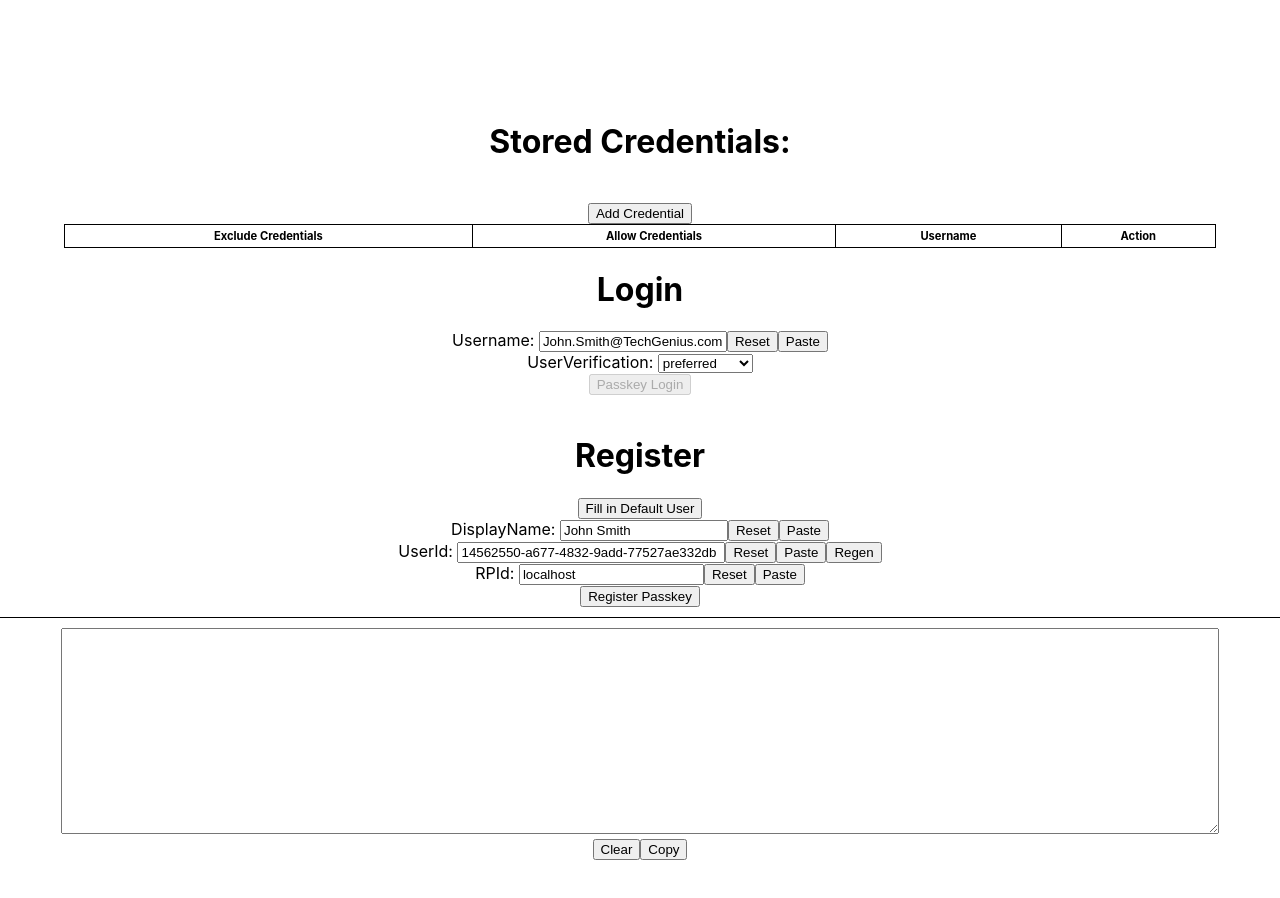
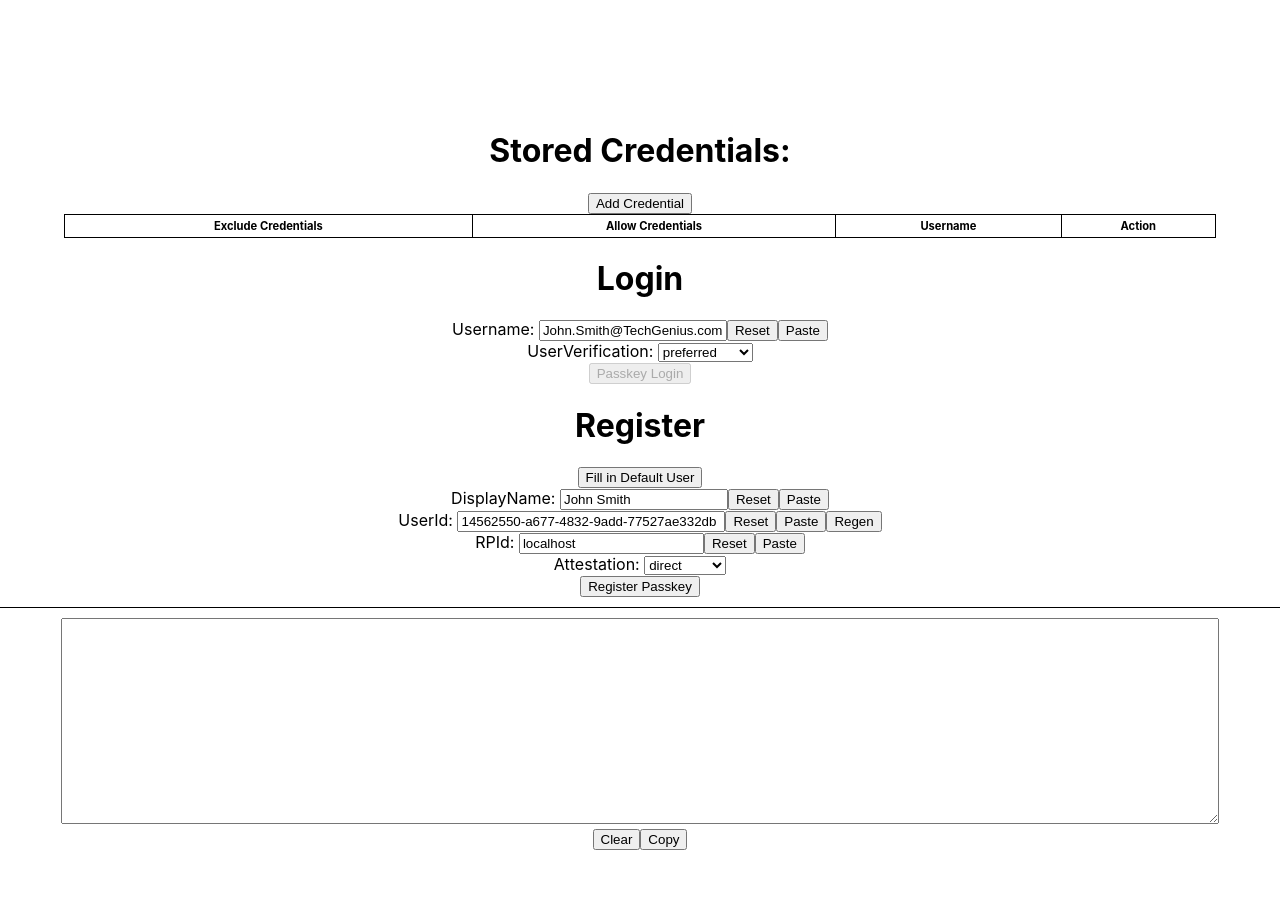
Before and after one commit to jianshaow/webauthn-demo, a React (Create React App) app: page / in a window 1280 px wide. Shown: the top 898 px of the page. Built offline with nearby package versions, Linux system fonts and the light colour scheme; the HTML template or start-up script is replaced by a standard one; what cbor-x would draw is missing.

Commit message:
add attestation

```diff
--- a/src/components/Home.tsx
+++ b/src/components/Home.tsx
@@ -18,6 +18,7 @@ interface HomeState {
   allowCredentials: PublicKeyCredentialDescriptor[];
   storedCredentials: CredentialEntity[];
   rpId: string;
+  attestation: string;
   showImport: boolean;
   showCopiedMessage: boolean;
   importCredential: string;
@@ -38,6 +39,7 @@ const defaultState = {
   excludeCredentials: [],
   allowCredentials: [],
   rpId: window.location.host.split(':')[0],
+  attestation: 'direct',
   showImport: false,
   showCopiedMessage: false,
   importCredential: ''
@@ -157,7 +159,7 @@ class Home extends Component<{}, HomeState> {
 
   handleRegister = async (e: FormEvent) => {
     e.preventDefault();
-    const { username, displayName, userId, rpId, storedCredentials, excludeCredentials } = this.state;
+    const { username, displayName, userId, rpId, attestation, storedCredentials, excludeCredentials } = this.state;
 
     try {
       this.log('Start register...');
@@ -169,7 +171,7 @@ class Home extends Component<{}, HomeState> {
       }
 
       // initialize register to get creation options
-      const publicKey = reg.initRegistration(rpId, userId, username, displayName, excludeCredentials);
+      const publicKey = reg.initRegistration(rpId, userId, username, displayName, attestation as AttestationConveyancePreference, excludeCredentials);
       const createCredentialOptions: CredentialCreationOptions = { publicKey: publicKey }
 
       const credential = await navigator.credentials.create(createCredentialOptions) as PublicKeyCredential;
@@ -287,11 +289,12 @@ class Home extends Component<{}, HomeState> {
     return (
       <div>
         <h1>Stored Credentials:</h1>
-        <br />
-        <button onClick={(e: MouseEvent<HTMLButtonElement>) => {
-          e.preventDefault();
-          this.setState({ showImport: !showImport });
-        }}>Add Credential</button>
+        <div>
+          <button onClick={(e: MouseEvent<HTMLButtonElement>) => {
+            e.preventDefault();
+            this.setState({ showImport: !showImport });
+          }}>Add Credential</button>
+        </div>
         {showImport && (
           <div>
             <input
@@ -381,7 +384,8 @@ class Home extends Component<{}, HomeState> {
               e.preventDefault();
               this.setState({ username: await navigator.clipboard.readText() });
             }}>Paste</button>
-            <br />
+          </div>
+          <div>
             <label> UserVerification: </label>
             <select value={userVerification} onChange={(e: ChangeEvent<HTMLSelectElement>) => {
               this.setState({ userVerification: e.target.value })
@@ -391,17 +395,18 @@ class Home extends Component<{}, HomeState> {
               <option key='required' value='required'>required</option>
             </select>
           </div>
-          <button type="submit" disabled={!storedCredentials.length}>Passkey Login</button>
+          <div>
+            <button type="submit" disabled={!storedCredentials.length}>Passkey Login</button>
+          </div>
         </form>
       </div>
     );
   }
 
   renderRegister() {
-    const { userId, displayName, rpId } = this.state;
+    const { userId, displayName, rpId, attestation } = this.state;
     return (
       <div>
-        <br />
         <h1>Register</h1>
         <form onSubmit={this.handleRegister}>
           <div>
@@ -409,7 +414,8 @@ class Home extends Component<{}, HomeState> {
               e.preventDefault();
               this.setState({ ...defaultUser });
             }}>Fill in Default User</button>
-            <br />
+          </div>
+          <div>
             <label> DisplayName: </label>
             <input type="text"
               value={displayName}
@@ -456,6 +462,17 @@ class Home extends Component<{}, HomeState> {
               e.preventDefault();
               this.setState({ rpId: await navigator.clipboard.readText() });
             }}>Paste</button>
+          </div>
+          <div>
+            <label> Attestation: </label>
+            <select value={attestation} onChange={(e: ChangeEvent<HTMLSelectElement>) => {
+              this.setState({ attestation: e.target.value })
+            }}>
+              <option key='direct' value='direct'>direct</option>
+              <option key='enterprise' value='enterprise'>enterprise</option>
+              <option key='indirect' value='indirect'>indirect</option>
+              <option key='none' value='none'>none</option>
+            </select>
           </div>
           <div>
             <button type="submit">Register Passkey</button>
--- a/src/services/register.ts
+++ b/src/services/register.ts
@@ -13,6 +13,7 @@ export function initRegistration(
   userId: string,
   username: string,
   displayName: string,
+  attestation: AttestationConveyancePreference,
   excludeCredentials: PublicKeyCredentialDescriptor[]
 ): PublicKeyCredentialCreationOptions {
   const challenge = new Uint8Array(32);
@@ -36,7 +37,7 @@ export function initRegistration(
       authenticatorAttachment: 'platform',
       userVerification: 'preferred',
     },
-    attestation: 'direct',
+    attestation: attestation,
   };
   registerData.set(utils.bufferToBase64URLString(challenge), options);
   return options;
```
